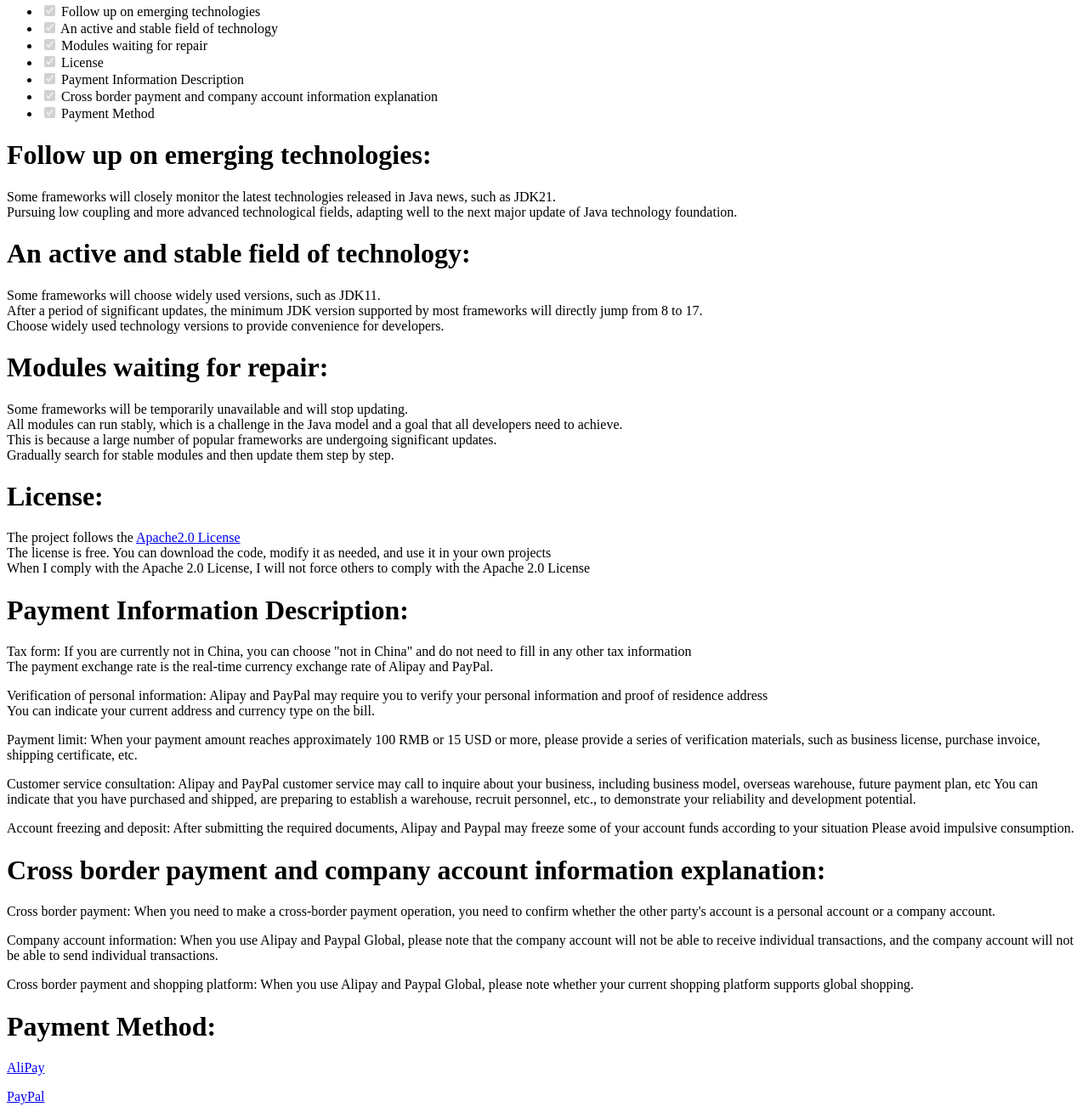
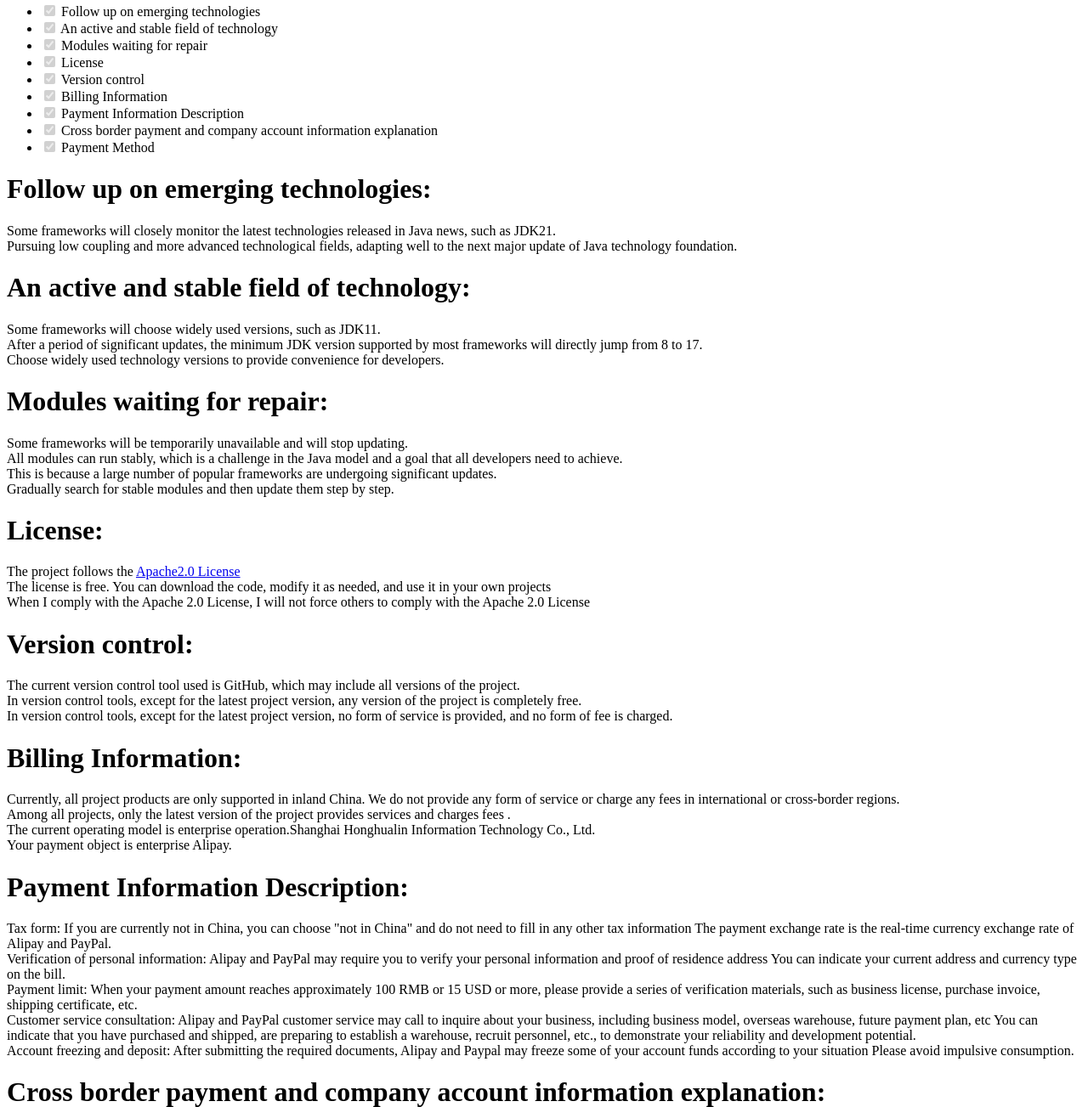
Before and after one commit to ThierrySquirrel/thierrysquirrel.github.io, a plain HTML site: page index.html in a window 1280 px wide. Shown: the part 185-1488 px from the top of the page at 85% size. Drawn offline with Linux system fonts and the light colour scheme.

Commit message:
Update MD

```diff
--- a/index.html
+++ b/index.html
@@ -1,43 +1,46 @@
 <!DOCTYPE html>
 <html lang="en">
+
 <head>
     <meta charset="UTF-8">
     <title>thierrysquirrel.github.io</title>
 </head>
+
 <body>
-<h1 id="heading-0">thierrysquirrel.github.io</h1>
-    <p>thierrysquirrel.github.io</p>
-    <p><a href="./index_zh_CN.html">中文</a></p>
-    <p>The maintenance model of Java framework:  </p>
-    <ul>
-        <li><input checked="" disabled="" type="checkbox"> Follow up on emerging technologies  </li>
-        <li><input checked="" disabled="" type="checkbox"> An active and stable field of technology  </li>
-        <li><input checked="" disabled="" type="checkbox"> Modules waiting for repair  </li>
-        <li><input checked="" disabled="" type="checkbox"> License</li>
-        <li><input checked="" disabled="" type="checkbox"> Payment Information Description</li>
-        <li><input checked="" disabled="" type="checkbox"> Cross border payment and company account information explanation</li>
-        <li><input checked="" disabled="" type="checkbox"> Payment Method</li>
-    </ul>
-    <h1 id="heading-1">Follow up on emerging technologies:</h1>
-    <p>Some frameworks will closely monitor the latest technologies released in Java news, such as JDK21.<br>Pursuing low coupling and more advanced technological fields, adapting well to the next major update of Java technology foundation.  </p>
-    <h1 id="heading-2">An active and stable field of technology:</h1>
-    <p>Some frameworks will choose widely used versions, such as JDK11.<br>After a period of significant updates, the minimum JDK version supported by most frameworks will directly jump from 8 to 17.<br>Choose widely used technology versions to provide convenience for developers.  </p>
-    <h1 id="heading-3">Modules waiting for repair:</h1>
-    <p>Some frameworks will be temporarily unavailable and will stop updating.<br>All modules can run stably, which is a challenge in the Java model and a goal that all developers need to achieve.<br>This is because a large number of popular frameworks are undergoing significant updates.<br>Gradually search for stable modules and then update them step by step.  </p>
-    <h1 id="heading-4">License:</h1>
-    <p>The project follows the <a href="http://www.apache.org/licenses/">Apache2.0 License</a><br>The license is free. You can download the code, modify it as needed, and use it in your own projects<br>When I comply with the Apache 2.0 License, I will not force others to comply with the Apache 2.0 License</p>
-    <h1 id="heading-5">Payment Information Description:</h1>
-    <p>Tax form: If you are currently not in China, you can choose "not in China" and do not need to fill in any other tax information <br> The payment exchange rate is the real-time currency exchange rate of Alipay and PayPal.  </p>
-    <p>Verification of personal information: Alipay and PayPal may require you to verify your personal information and proof of residence address <br> You can indicate your current address and currency type on the bill.  </p>
-    <p>Payment limit: When your payment amount reaches approximately 100 RMB or 15 USD or more, please provide a series of verification materials, such as business license, purchase invoice, shipping certificate, etc.  </p>
-    <p>Customer service consultation: Alipay and PayPal customer service may call to inquire about your business, including business model, overseas warehouse, future payment plan, etc You can indicate that you have purchased and shipped, are preparing to establish a warehouse, recruit personnel, etc., to demonstrate your reliability and development potential.  </p>
-    <p>Account freezing and deposit: After submitting the required documents, Alipay and Paypal may freeze some of your account funds according to your situation Please avoid impulsive consumption.  </p>
-    <h1 id="heading-6">Cross border payment and company account information explanation:</h1>
-    <p>Cross border payment: When you need to make a cross-border payment operation, you need to confirm whether the other party's account is a personal account or a company account.  </p>
-    <p>Company account information: When you use Alipay and Paypal Global, please note that the company account will not be able to receive individual transactions, and the company account will not be able to send individual transactions.  </p>
-    <p>Cross border payment and shopping platform: When you use Alipay and Paypal Global, please note whether your current shopping platform supports global shopping.  </p>
-    <h1 id="heading-7">Payment Method:</h1>
-    <p><a href="https://thierrysquirrel.github.io/alipay.jpg">AliPay</a></p>
-    <p><a href="https://paypal.me/thierrysquirrel">PayPal</a></p>
+<h1>thierrysquirrel.github.io</h1>
+<p>thierrysquirrel.github.io</p>
+<p><a href="./README_zh_CN.md">中文</a></p>
+<p>The maintenance model of Java framework: </p>
+<ul>
+    <li><input type="checkbox" disabled="" checked=""> Follow up on emerging technologies </li>
+    <li><input type="checkbox" disabled="" checked=""> An active and stable field of technology </li>
+    <li><input type="checkbox" disabled="" checked=""> Modules waiting for repair </li>
+    <li><input type="checkbox" disabled="" checked=""> License </li>
+    <li><input type="checkbox" disabled="" checked=""> Version control </li>
+    <li><input type="checkbox" disabled="" checked=""> Billing Information </li>
+    <li><input type="checkbox" disabled="" checked=""> Payment Information Description </li>
+    <li><input type="checkbox" disabled="" checked=""> Cross border payment and company account information explanation </li>
+    <li><input type="checkbox" disabled="" checked=""> Payment Method</li>
+</ul>
+<h1>Follow up on emerging technologies:</h1>
+<p>Some frameworks will closely monitor the latest technologies released in Java news, such as JDK21.<br>Pursuing low coupling and more advanced technological fields, adapting well to the next major update of Java technology foundation. </p>
+<h1>An active and stable field of technology:</h1>
+<p>Some frameworks will choose widely used versions, such as JDK11.<br>After a period of significant updates, the minimum JDK version supported by most frameworks will directly jump from 8 to 17.<br>Choose widely used technology versions to provide convenience for developers. </p>
+<h1>Modules waiting for repair:</h1>
+<p>Some frameworks will be temporarily unavailable and will stop updating.<br>All modules can run stably, which is a challenge in the Java model and a goal that all developers need to achieve.<br>This is because a large number of popular frameworks are undergoing significant updates.<br>Gradually search for stable modules and then update them step by step. </p>
+<h1>License:</h1>
+<p>The project follows the <a href="http://www.apache.org/licenses/">Apache2.0 License</a><br>The license is free. You can download the code, modify it as needed, and use it in your own projects<br>When I comply with the Apache 2.0 License, I will not force others to comply with the Apache 2.0 License </p>
+<h1>Version control:</h1>
+<p>The current version control tool used is GitHub, which may include all versions of the project.<br>In version control tools, except for the latest project version, any version of the project is completely free.<br>In version control tools, except for the latest project version, no form of service is provided, and no form of fee is charged. </p>
+<h1>Billing Information:</h1>
+<p>Currently, all project products are only supported in inland China. We do not provide any form of service or charge any fees in international or cross-border regions.<br>Among all projects, only the latest version of the project provides services and charges fees .<br>The current operating model is enterprise operation.Shanghai Honghualin Information Technology Co., Ltd.<br>Your payment object is enterprise Alipay. </p>
+<h1>Payment Information Description:</h1>
+<p>Tax form: If you are currently not in China, you can choose "not in China" and do not need to fill in any other tax information The payment exchange rate is the real-time currency exchange rate of Alipay and PayPal.<br>Verification of personal information: Alipay and PayPal may require you to verify your personal information and proof of residence address You can indicate your current address and currency type on the bill.<br>Payment limit: When your payment amount reaches approximately 100 RMB or 15 USD or more, please provide a series of verification materials, such as business license, purchase invoice, shipping certificate, etc.<br>Customer service consultation: Alipay and PayPal customer service may call to inquire about your business, including business model, overseas warehouse, future payment plan, etc You can indicate that you have purchased and shipped, are preparing to establish a warehouse, recruit personnel, etc., to demonstrate your reliability and development potential.<br>Account freezing and deposit: After submitting the required documents, Alipay and Paypal may freeze some of your account funds according to your situation Please avoid impulsive consumption. </p>
+<h1>Cross border payment and company account information explanation:</h1>
+<p>Cross border payment: When you need to make a cross-border payment operation, you need to confirm whether the other party's account is a personal account or a company account.<br>Company account information: When you use Alipay and Paypal Global, please note that the company account will not be able to receive individual transactions, and the company account will not be able to send individual transactions.<br>Cross border payment and shopping platform: When you use Alipay and Paypal Global, please note whether your current shopping platform supports global shopping. </p>
+<h1>Payment Method:</h1>
+<p><a href="https://github.com/ThierrySquirrel/thierrysquirrel.github.io/blob/main/alipay.jpg">AliPay</a></p>
+
 </body>
+
 </html>
```
Also changed, not shown: index_zh_CN.html (+37 -34 lines), alipay.jpg, 2 other files.
